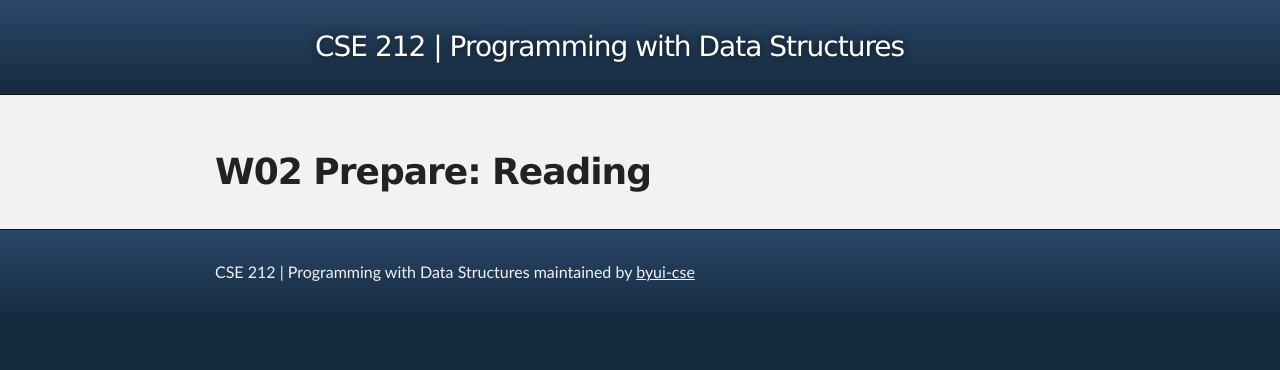
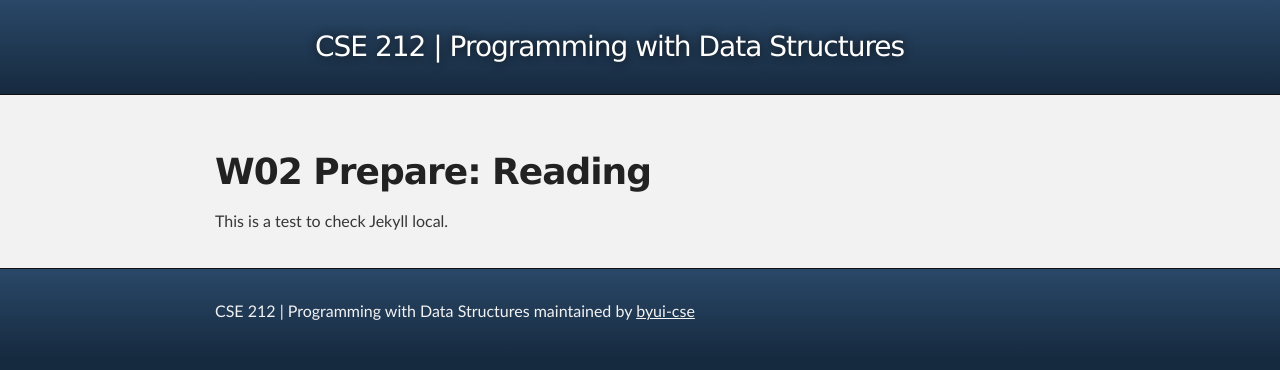
Before and after one commit to byui-cse/cse212-csharp, a Jekyll site: the page built from docs/lesson02/prepare.md, in a window 1280 px wide. Shown: the top 370 px of the page. Built offline with Jekyll 4.4.1, drawn with Linux system fonts in a browser that asks for light colours; some web fonts are replaced.

Commit message:
test upload

```diff
--- a/docs/lesson02/prepare.md
+++ b/docs/lesson02/prepare.md
@@ -4,3 +4,4 @@ title: "W02 Prepare: Reading"
 ---
 
 # W02 Prepare: Reading
+This is a test to check Jekyll local.
```
